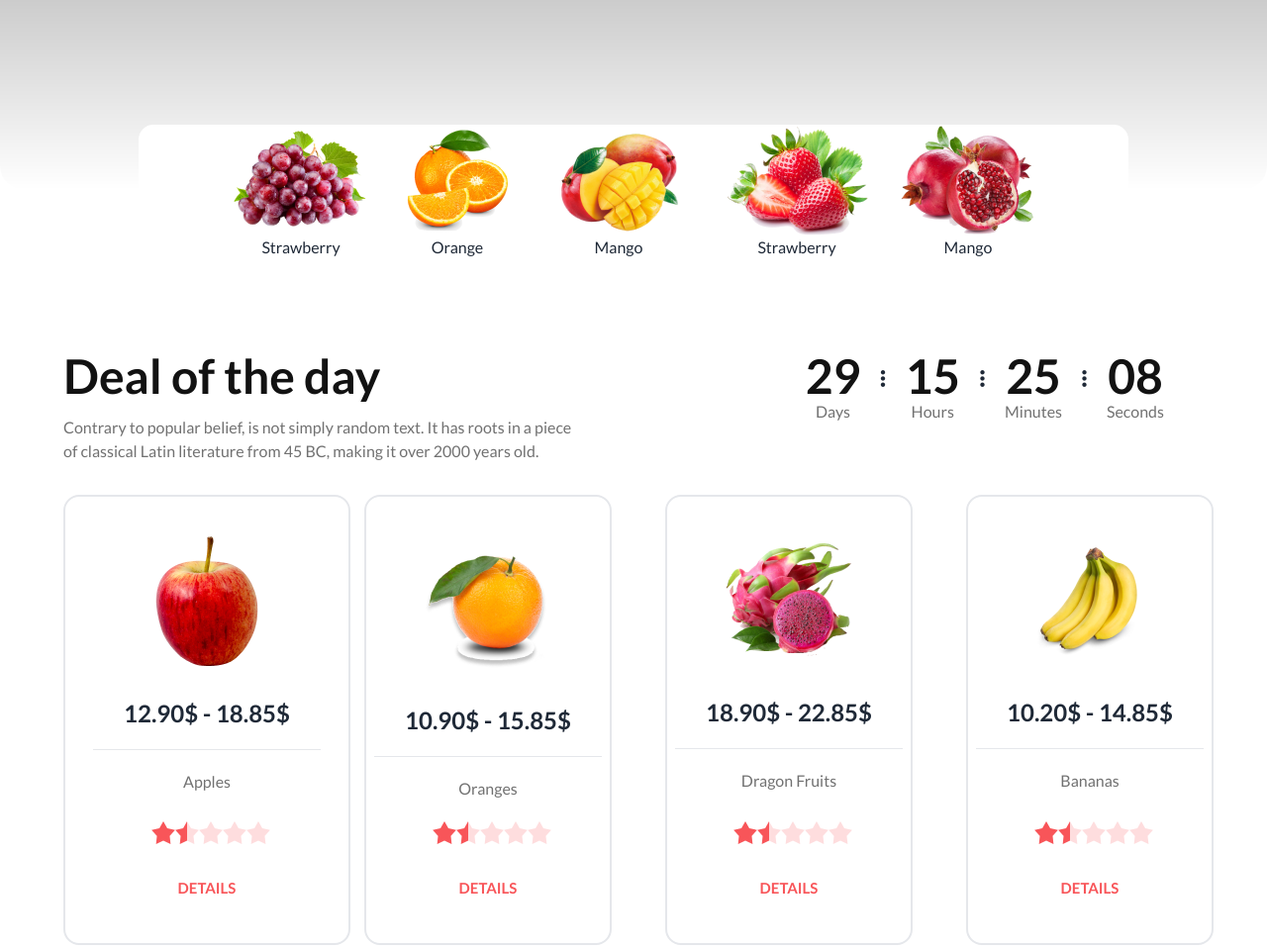
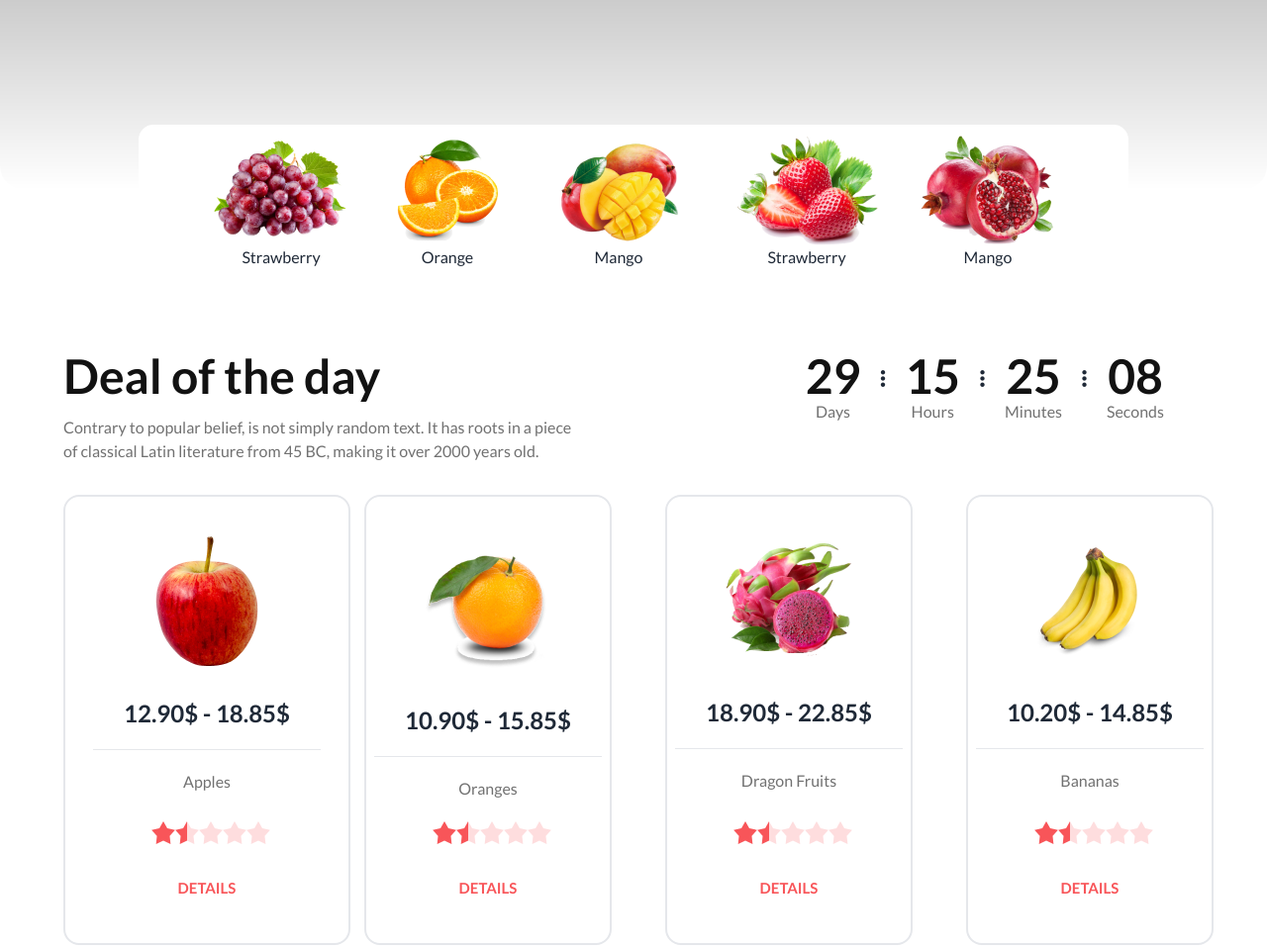
Before and after one commit to sakir011/fruit-brust, a plain HTML site: page index.html in a window 1280 px wide. Shown: the part 980-1938 px from the top of the page at 99% size. Drawn offline with nearby package versions, Linux system fonts and the light colour scheme; grey boxes are pictures that could not be loaded.

Commit message:
added end

```diff
--- a/index.html
+++ b/index.html
@@ -39,7 +39,8 @@
     background-color: white;
     margin: auto;
     border-radius: 15px;
-    gap: 30px;
+    gap: 40px;
+    padding: 10px;
 
 }
 @media only screen and (max-width: 768px) {
@@ -544,9 +545,9 @@
     </div>
   </section>
   <!-- TEAM SECTION -->
-  <section class="my-12">
+  <section class="my-10 ">
     <div class="relative flex flex-col justify-center items-center team-section py-12">
-      <div class="bg-black opacity-60 absolute h-full w-full z-[5]"></div>
+      <div class="bg-black opacity-60 absolute h-full w-full z-[5] "></div>
 
       <img src="images/team.png" class="absolute object-cover h-full w-full">
 
```
